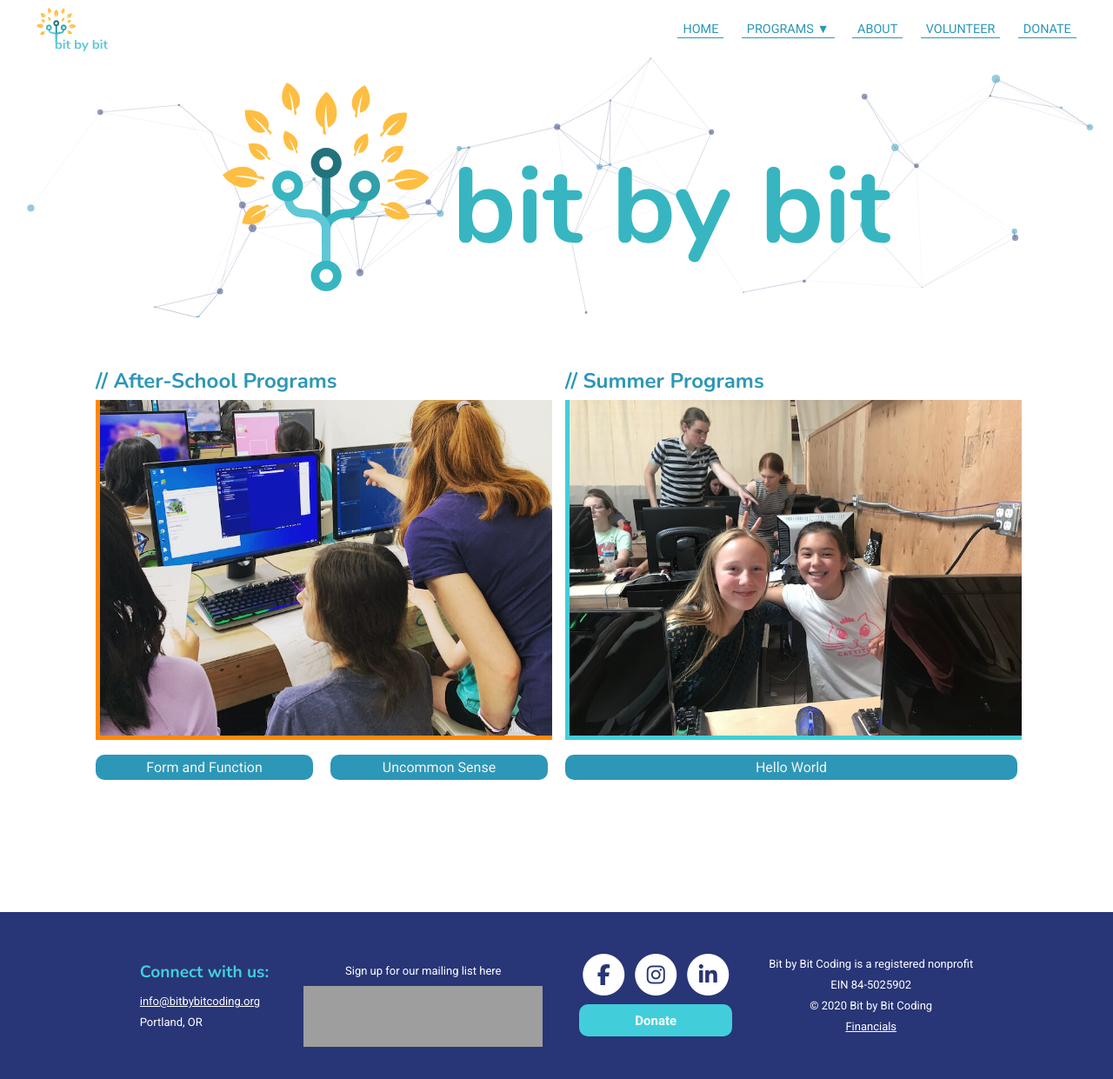
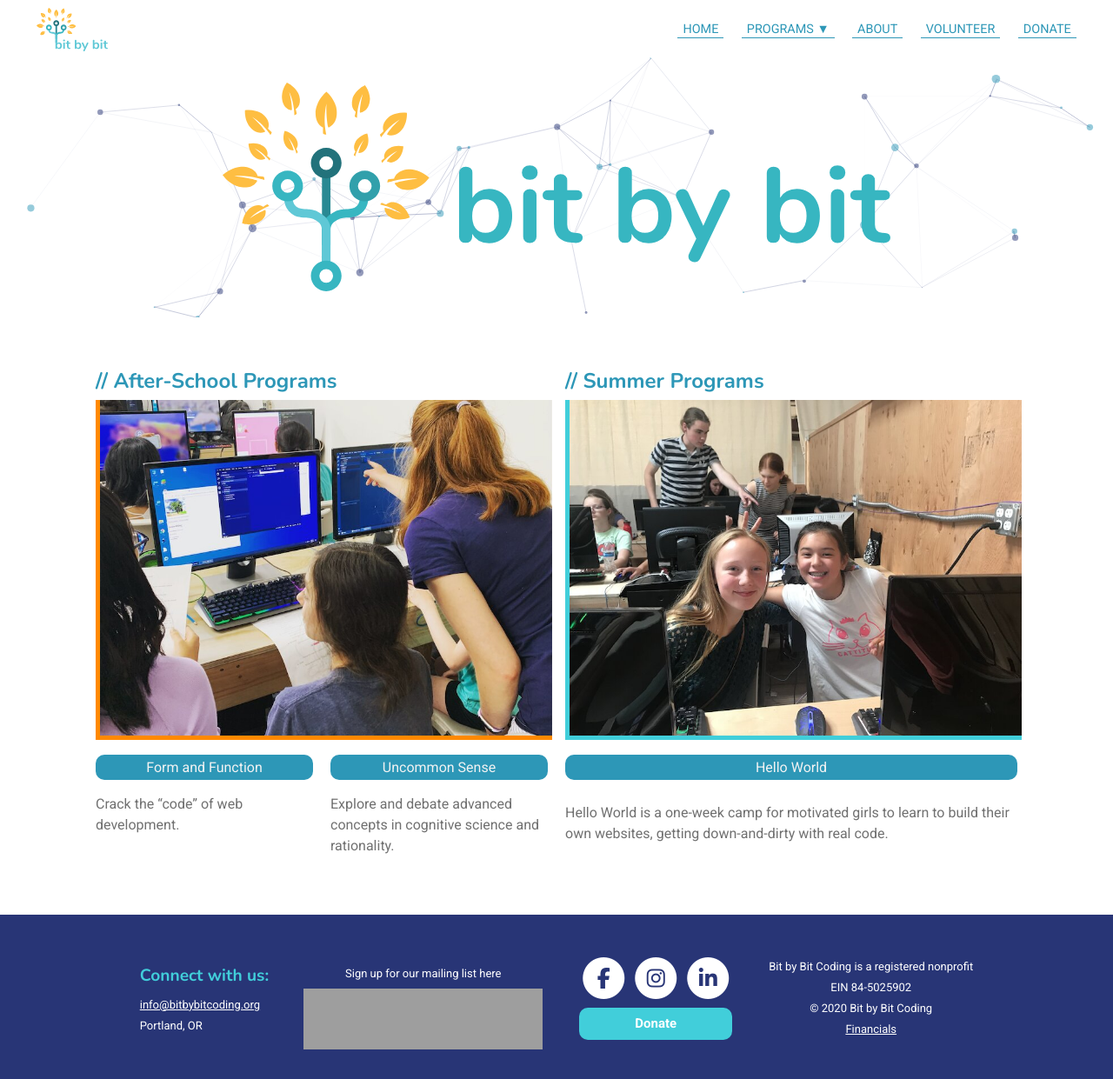
Before and after one commit to bit-by-bit-coding/bxb-website, a Jekyll site: the page built from programs.html, in a window 1280 px wide and 1241 px high. Shown: the whole window at 87% size. Built offline with Jekyll 4.4.1, drawn with Linux system fonts in a browser that asks for light colours; nearby versions of some CDN libraries; grey boxes are pictures that could not be loaded.

Commit message:
add descriptions to 3 buttons

```diff
--- a/programs.html
+++ b/programs.html
@@ -14,12 +14,18 @@
         <h2> After-School Programs</h2>
         <img src="imgs/Devin.jpg" id="after-school-program-box" class="boxes"></img>
         <div class="flex-wrap">
+            <div>
                 <a href="{{ 'formfunction.html' | relative_url | remove: '.html' }}">
                     <button class="buttons">Form and Function</button>
                 </a>
+                <p>Crack the “code” of web development.</p>
+            </div>
+            <div>
                 <a href="{{ 'uncommonsense.html' | relative_url | remove: '.html' }}">
                     <button class="buttons">Uncommon Sense</button>
                 </a>
+                <p>Explore and debate advanced concepts in cognitive science and rationality.</p>
+            </div>
         </div>
     </div>
     <div class="details-item">
@@ -28,5 +34,6 @@
         <a href="{{ 'helloworld.html' | relative_url | remove: '.html' }}">
             <button class="buttons" id="singleButton">Hello World</button>
         </a>
+        <p>Hello World is a one-week camp for motivated girls to learn to build their own websites, getting down-and-dirty with real code.</p>
     </div>
 </div>
```
Lines whose indentation alone changed are shown as unchanged.
